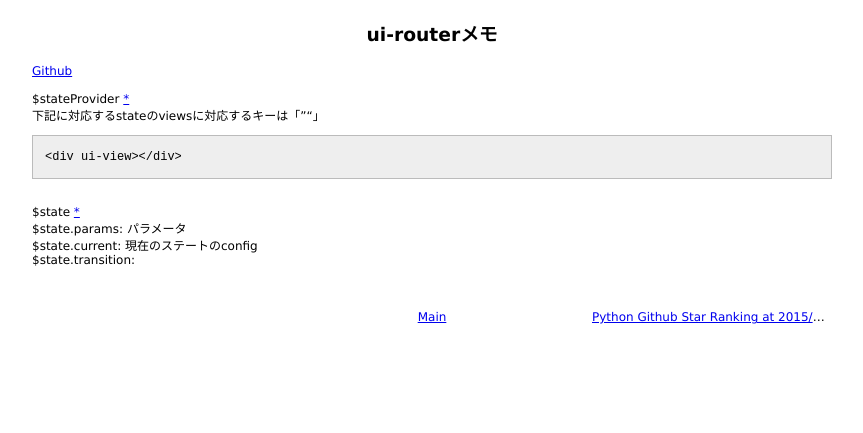
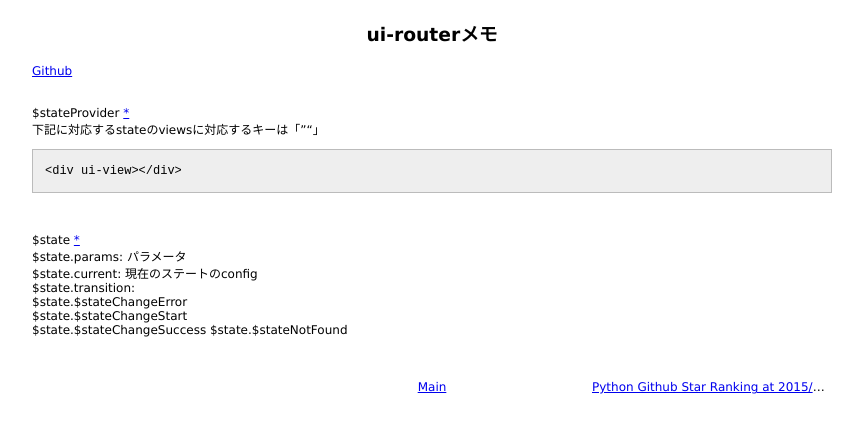
Before and after one commit to 38elements/38elements.github.com, a Jekyll site: the page built from _posts/2015-05-24-ui-router.md, in a window 1280 px wide. Shown: the top 433 px of the page, without its empty margins (208-1071 px from the left). Built offline with Jekyll 4.4.1, drawn with Linux system fonts in a browser that asks for light colours; Markdown is read by kramdown in place of the engine named in the settings.

Commit message:
Update 2015-05-24-ui-router.md

````diff
--- a/_posts/2015-05-24-ui-router.md
+++ b/_posts/2015-05-24-ui-router.md
@@ -3,6 +3,7 @@ layout: posts
 title: ui-routerメモ
 ---
 [Github](https://github.com/angular-ui/ui-router)
+<br/>
 <br/>
 $stateProvider [*](https://angular-ui.github.io/ui-router/site/#/api/ui.router.state.$stateProvider)
 下記に対応するstateのviewsに対応するキーは「""」
@@ -10,7 +11,12 @@ $stateProvider [*](https://angular-ui.github.io/ui-router/site/#/api/ui.router.s
 <div ui-view></div>
 ```
 <br/>
+<br/>
 $state [*](https://angular-ui.github.io/ui-router/site/#/api/ui.router.state.$state)
 $state.params: パラメータ
 $state.current: 現在のステートのconfig
 $state.transition:
+$state.$stateChangeError
+$state.$stateChangeStart
+$state.$stateChangeSuccess
+$state.$stateNotFound
````
